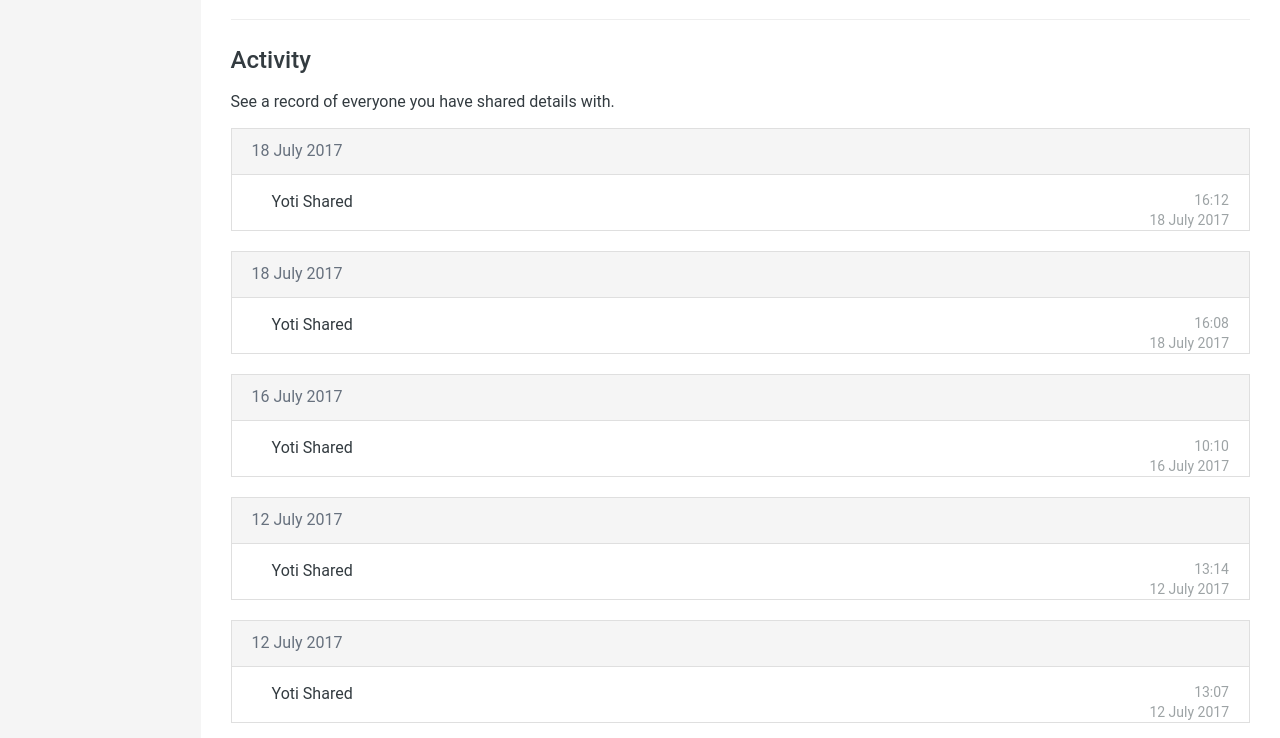
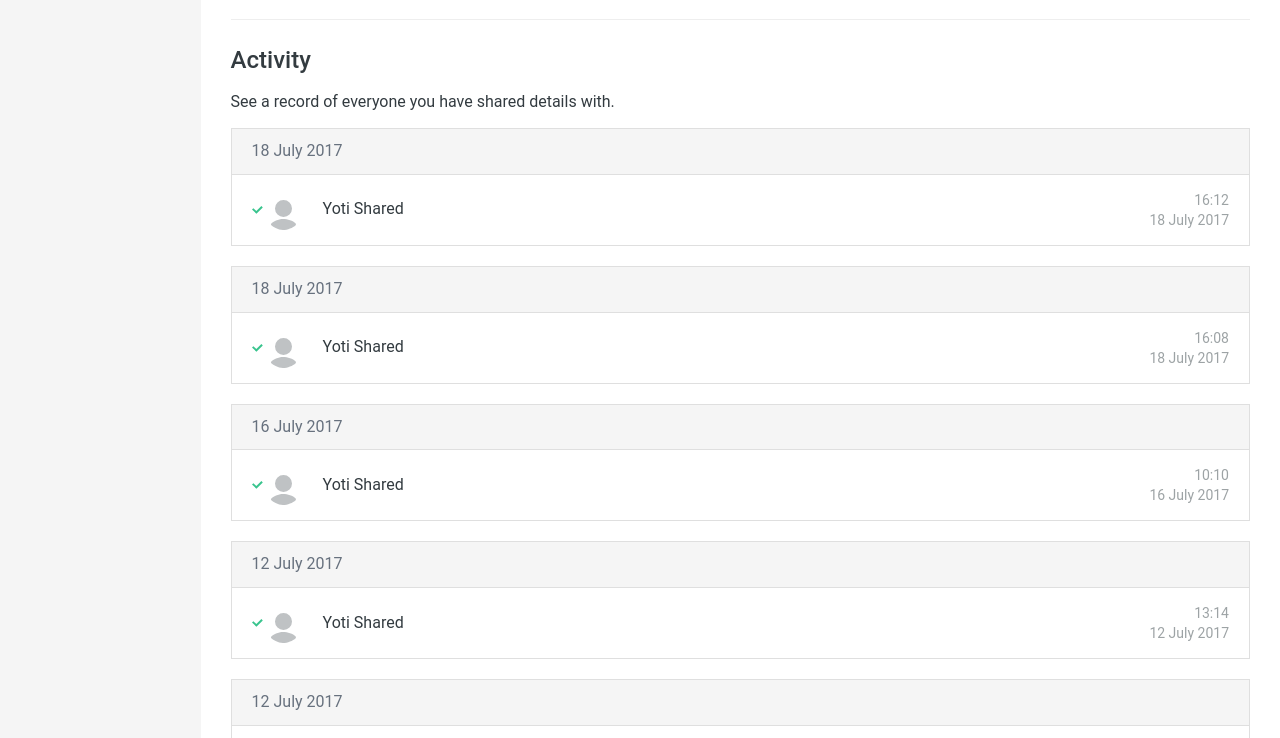
Before and after one commit to ysdexlic/yoti, a plain HTML site: page index.html in a window 1280 px wide. Shown: the part 113-851 px from the top of the page. Drawn offline with Linux system fonts and the light colour scheme.

Commit message:
adding styles link|

```diff
--- a/index.html
+++ b/index.html
@@ -3,6 +3,7 @@
   <head>
     <meta name="viewport" content="width=device-width, initial-scale=1" />
     <title>Yoti Dashboard</title>
+    <link rel="stylesheet" href="/assets/spritesheet/sprite.css"></link>
   </head>
   <body>
     <div id="root"></div>
```
